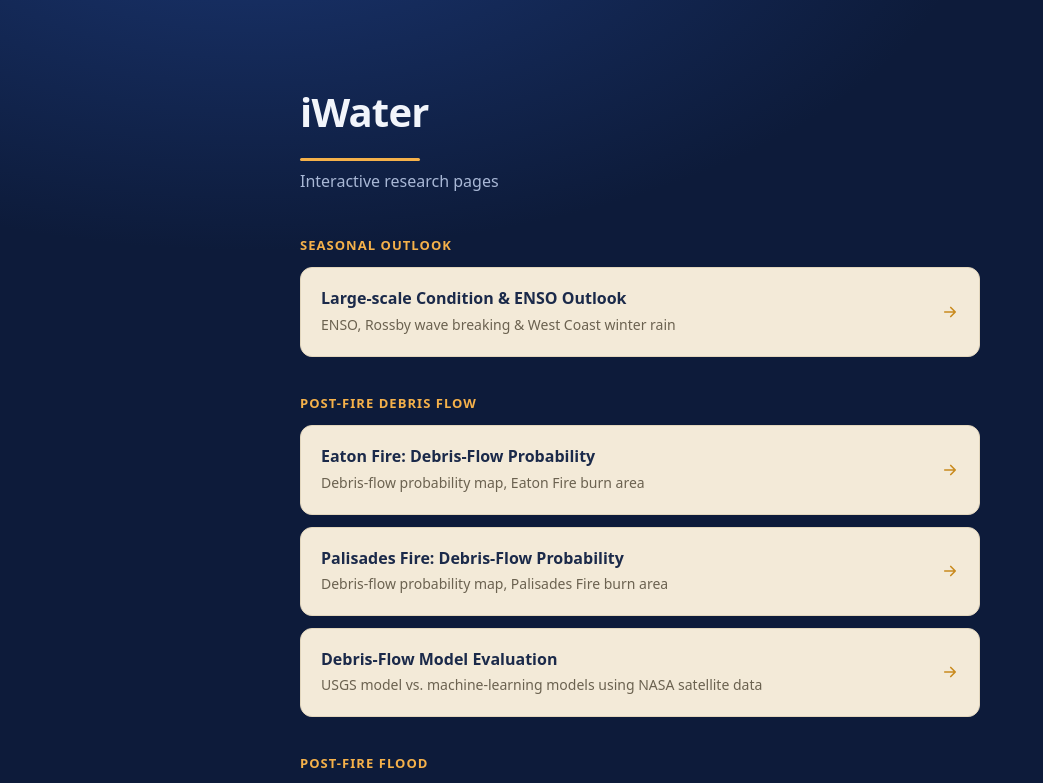
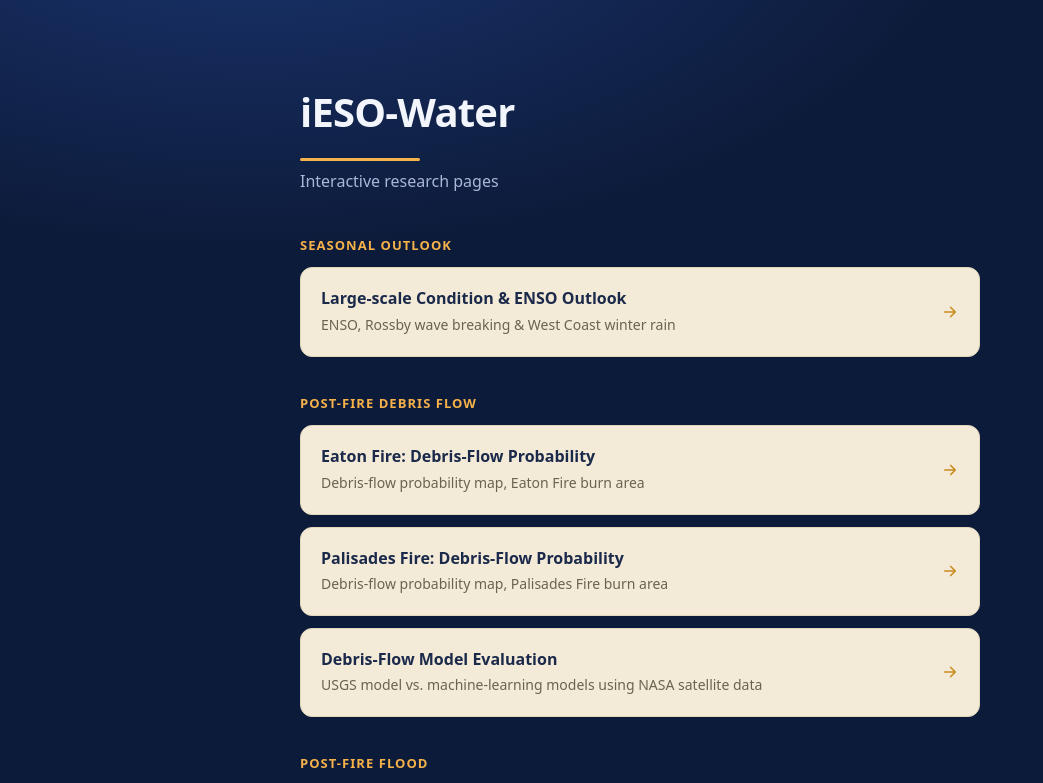
Before and after one commit to jmryoo/water, a plain HTML site: page index.html in a window 1280 px wide. Shown: the top 783 px of the page, without its empty margins (0-1043 px from the left). Drawn offline with Linux system fonts and the light colour scheme.

Commit message:
Update index.html

```diff
--- a/index.html
+++ b/index.html
@@ -23,7 +23,7 @@ h1::after{content:"";display:block;width:120px;height:3px;border-radius:2px;back
 </head>
 <body>
 <main>
-  <h1>iWater</h1>
+  <h1>iESO-Water</h1>
   <p class="sub">Interactive research pages</p>
 
   <h2>Seasonal outlook</h2>
```
